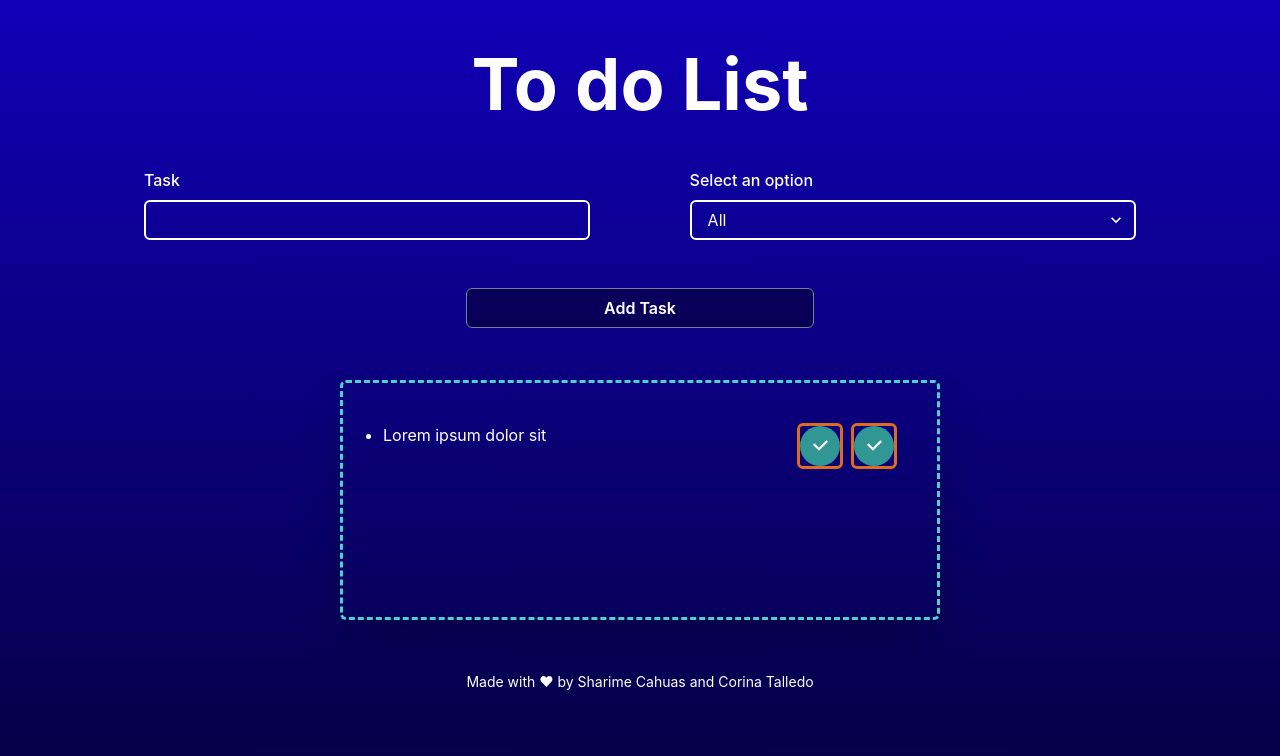
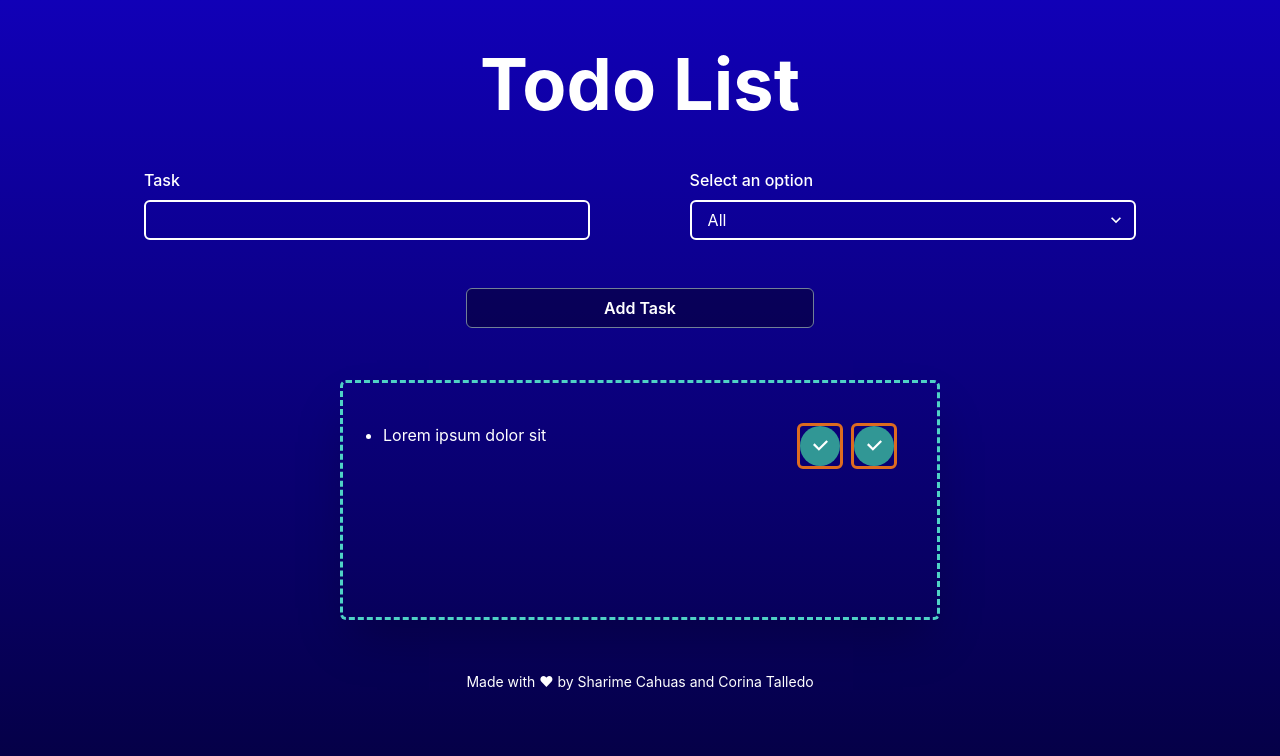
Before and after one commit to catasha27/TODO-LIST-APP, a React (Vite) app: page / in a window 1280 px wide. Shown: the top 756 px of the page. Built offline with nearby package versions, Linux system fonts and the light colour scheme.

Commit message:
Fix header

```diff
--- a/src/components/Header.jsx
+++ b/src/components/Header.jsx
@@ -3,7 +3,7 @@ import { Heading } from "@chakra-ui/react";
 export default function Header() {
   return (
     <Heading as="h1" size="4xl" align="center" justify="center">
-      To do List
+      Todo List
     </Heading>
   );
 }
```
